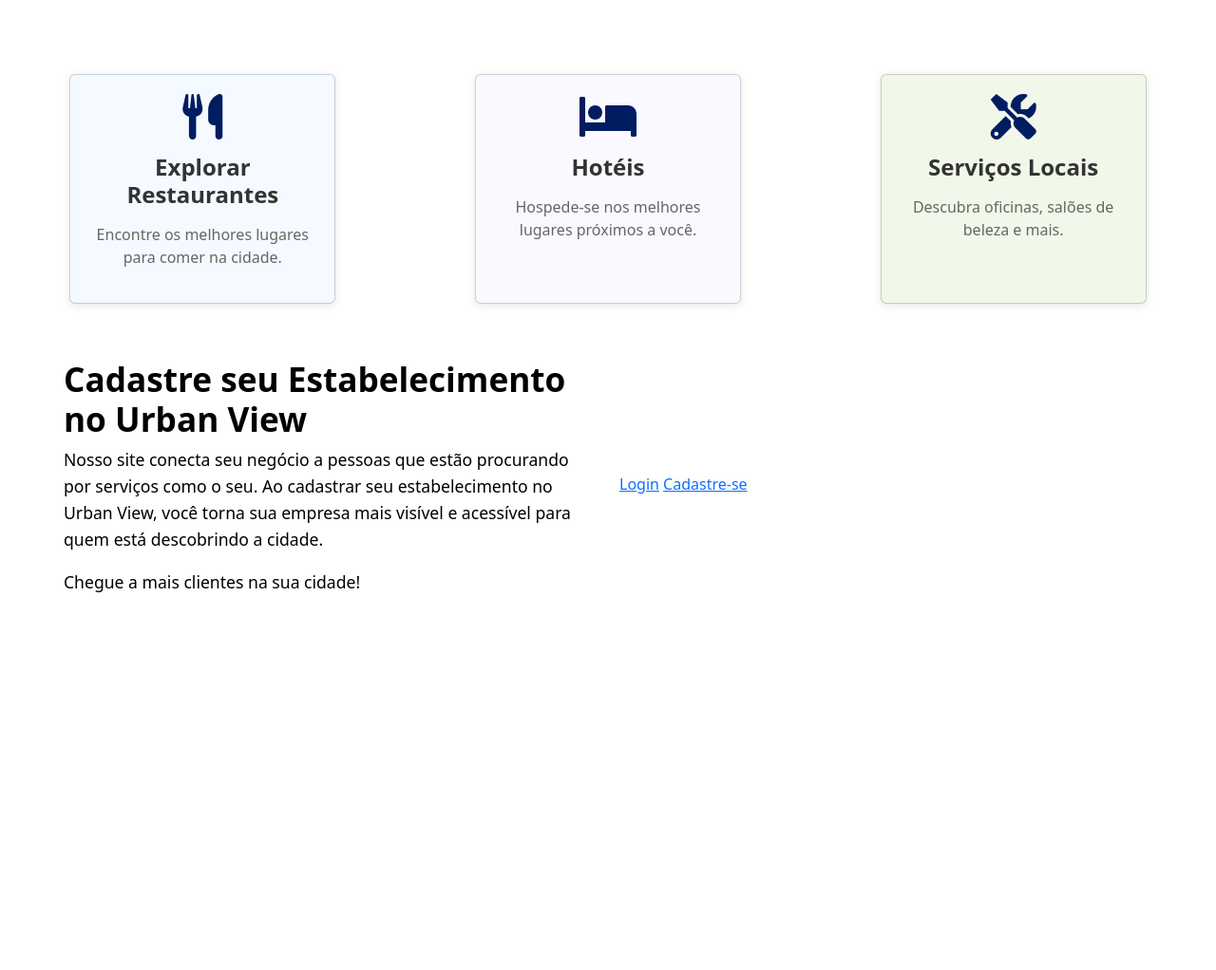
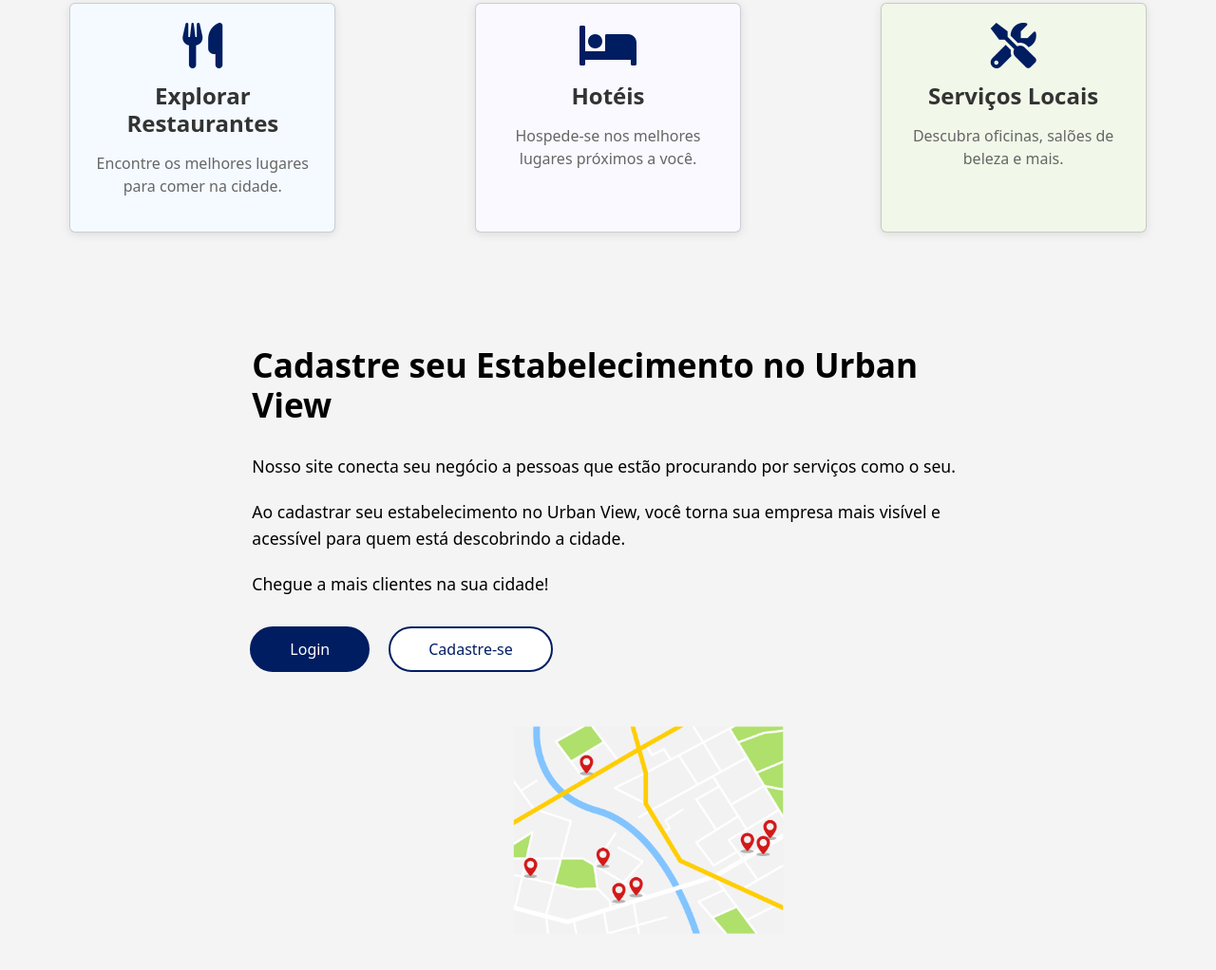
Before and after one commit to herickMachado01/UrbanView, a plain HTML site: page Index.html in a window 1280 px wide. Shown: the part 810-1832 px from the top of the page at 95% size. Before the commit the page ends 1501 px from the top, so only its background shows below. Drawn offline with nearby package versions, Linux system fonts and the light colour scheme.

Commit message:
Informações

```diff
--- a/Estilo/estiloI.css
+++ b/Estilo/estiloI.css
@@ -1,6 +1,6 @@
 
  .body{
-    background-color: #ebebeb;
+    background-color: #f4f4f4;;
  }
  body, .navbar, .offcanvas {
             font-family: 'Montserrat', sans-serif;
@@ -109,15 +109,16 @@
 .text-content h1 {
     font-size: 2.2rem; /* Tamanho menor para o título */
     font-weight: 600;
-    margin-left: 55px;
     color: #000000;
+    margin-left: 60px;
+
 }
 
 .text-content p {
     font-size: 1.1rem; /* Tamanho menor para o texto */
     line-height: 1.6; /* Espaçamento entre linhas */
     color: #000000;
-    margin-left: 55px;
+    margin-left: 60px;
 }
 
 /* Estilo da logo */
@@ -125,25 +126,32 @@
     max-width: 100%;
     height: auto;
     max-height: 300px; /* Ajusta o tamanho da logo */
-    margin-top: 50px;
+    margin-top: -25px;
 }
 
 /* Ajuste responsivo */
 @media (max-width: 768px) {
     .text-content h1 {
         font-size: 1.8rem;
-        margin-left: 10px;
+        margin-left: 20px;
+        color: #000000;
     }
 
     .text-content p {
         font-size: 1rem;
-        margin-left: 10px;
+        margin-left: 20px;
     }
 
     .logo {
         max-height: 200px; /* Diminui o tamanho da logo em telas menores */
+        margin-left: 20px;
+        margin-top: 10px;
     }
 }
+
+
+/* CARDS */
+
 
 /* Contêiner para os cards alinhados lado a lado */
 .card-container {
@@ -223,3 +231,123 @@
 .card:nth-child(3) {
     background-color: #f1f8e9; /* Cor suave para o terceiro card */
 }
+
+
+
+/* EMPRESA DIV */
+
+
+.text-content-new h1 {
+    margin-top: 60px;
+    font-size: 2.2rem;
+    font-weight: 600;
+    color: #000000; /* Cor do texto preta */
+   margin-left: 40px;
+    margin-bottom: 30px;
+
+}
+
+/* Estilo para o texto */
+.text-content-new p {
+    font-size: 1.1rem;
+    line-height: 1.6;
+    color: #000000;
+    margin-bottom: 20px;
+    margin-left: 40px;
+}
+
+/* Contêiner para os botões */
+.btn-container-new {
+    display: flex;
+    margin-left: 30px;
+    gap: 20px; /* Espaço entre os botões */
+    margin-left: 38px;
+    margin-top: 30px;
+}
+
+/* Estilo do botão de Login */
+.btn-login-new {
+    background-color: #001d61;
+    color: #ffffff;
+    border: 2px solid #001d61;
+    padding: 10px 40px;
+    border-radius: 25px;
+    font-weight: 500;
+    text-align: center;
+    text-decoration: none;
+    transition: all 0.3s ease;
+}
+
+/* Estilo do botão de Cadastre-se */
+.btn-cadastro-new {
+    background-color: #ffffff;
+    color: #001d61;
+    border: 2px solid #001d61;
+    padding: 10px 40px;
+    border-radius: 25px;
+    font-weight: 500;
+    text-align: center;
+    text-decoration: none;
+    transition: all 0.3s ease;
+}
+
+/* Efeito de Hover nos Botões */
+.btn-login-new:hover {
+    background-color: #ffffff;
+    color: #001d61;
+}
+
+.btn-cadastro-new:hover {
+    background-color: #001d61;
+    color: #ffffff;
+}
+
+.animated-image {
+    opacity: 0; /* Inicialmente invisível */
+    transform: translateY(100px); /* Deslocamento inicial */
+    transition: opacity 0.6s ease-out, transform 0.6s ease-out; /* Tempo de transição */
+}
+
+/* Classe para mostrar a imagem */
+.animated-image.show {
+    opacity: 1; /* Torna a imagem visível */
+    transform: translateY(0); /* Move para a posição final */
+}
+
+.cadastro-image {
+    max-width: 100%;
+    width: 500px;
+    height: auto;
+    border-radius: 10px; /* Bordas arredondadas */
+    margin-left:250px ;
+    margin-top: 50px;
+}
+
+/* Responsividade para Mobile */
+@media (max-width: 768px) {
+    .btn-container-new {
+        flex-direction: column;
+        gap: 15px;
+    }
+
+    .btn-login-new,
+    .btn-cadastro-new {
+        width: 80%;
+    }
+
+    .text-content-new h1 {
+        font-size: 2rem;
+        margin-left: 20px;
+    }
+
+    .text-content-new p {
+        font-size: 1rem;
+        max-width: 90%;
+        margin-left: 20px;
+    }
+
+    .cadastro-image {
+        width: 100%; /* Ajusta o tamanho da imagem no mobile */
+        margin-left: -18px;
+    }
+}
--- a/Estilo/style.css
+++ b/Estilo/style.css
@@ -1,3 +1,5 @@
+
+
 body, .navbar, .offcanvas {
     font-family: 'Montserrat', sans-serif;
 }
@@ -238,6 +240,7 @@ body, .navbar, .offcanvas {
 }
 }
 
+/* NAVEGAÇÂO DA BARRA PELO SITE */
 
 /* Barra de navegação normal */
 .navbar {
--- a/Index.html
+++ b/Index.html
@@ -11,7 +11,7 @@
     <link href="https://fonts.googleapis.com/css2?family=Montserrat:wght@400;500;600;700&display=swap" rel="stylesheet">
     <link rel="stylesheet" href="https://cdnjs.cloudflare.com/ajax/libs/font-awesome/6.0.0-beta3/css/all.min.css">
 </head>
-<body>
+<body class="body">
 
     <nav class="navbar navbar-expand-lg navbar-dark">
         <div class="container-fluid">
@@ -81,7 +81,7 @@
         <div class="linha"></div>
     </div>
     <div class="container-fluid my-5">
-        <div class="row align-items-center">
+        <div class="row ">
             <!-- Seção de texto -->
             <div class="col-md-6 text-content">
                 <h1>Sobre Urban View</h1>
@@ -118,22 +118,27 @@
         </div>
     </div>
     <div class="container-fluid my-5">
-        <div class="row align-items-center">
-            <!-- Seção de texto -->
-            <div class="col-md-6 text-content">
-                <h1>Cadastre seu Estabelecimento no Urban View</h1>
-                <p>Nosso site conecta seu negócio a pessoas que estão procurando por serviços como o seu. Ao cadastrar seu estabelecimento no Urban View, você torna sua empresa mais visível e acessível para quem está descobrindo a cidade.</p>
-                <p>Chegue a mais clientes na sua cidade!</p>
+    <div class="row align-items-center justify-content-center ">
+        <!-- Seção de texto -->
+        <div class="col-md-8 text-content-new">
+            <h1>Cadastre seu Estabelecimento no Urban View</h1>
+            <p>Nosso site conecta seu negócio a pessoas que estão procurando por serviços como o seu.</p>
+            <p>Ao cadastrar seu estabelecimento no Urban View, você torna sua empresa mais visível e acessível para quem está descobrindo a cidade.</p>
+            <p>Chegue a mais clientes na sua cidade!</p>
+
+            <!-- Botões de Login e Cadastro -->
+            <div class="btn-container-new">
+                <a href="login.html" class="btn-login-new">Login</a>
+                <a href="cadastro.html" class="btn-cadastro-new">Cadastre-se</a>
             </div>
-            <div class="col-md-6">
-                <!-- Botões de Login e Cadastro -->
-                <div class="btn-container">
-                    <a href="login.html" class="btn-login">Login</a>
-                    <a href="cadastro.html" class="btn-cadastro">Cadastre-se</a>
-                </div>
+            <div class="col-md-6 text-center">
+                <img src="Imagens/mapa.png" alt="Imagem representando estabelecimentos" class="img-fluid cadastro-image animated-image">
             </div>
         </div>
     </div>
+</div>
+
+
 
 
 
--- a/Script/script.js
+++ b/Script/script.js
@@ -54,3 +54,26 @@ window.addEventListener('scroll', function() {
 window.addEventListener('load', function() {
     handleCardAnimation();  // Verifica os cards ao carregar
 });
+
+
+// JS IMAGEM MAPA
+
+document.addEventListener("DOMContentLoaded", function () {
+    const image = document.querySelector('.animated-image');
+
+    // Função para verificar quando a imagem estiver visível
+    function handleScroll() {
+        const imagePosition = image.getBoundingClientRect().top;
+        const screenPosition = window.innerHeight;
+
+        if (imagePosition < screenPosition - 100) {
+            image.classList.add('show'); // Adiciona a classe que ativa a animação
+        }
+    }
+
+    // Evento de scroll para verificar a posição da imagem
+    window.addEventListener('scroll', handleScroll);
+
+    // Verifica logo no carregamento
+    handleScroll();
+});
```
Also changed, not shown: Imagens/mapa.png (added).
